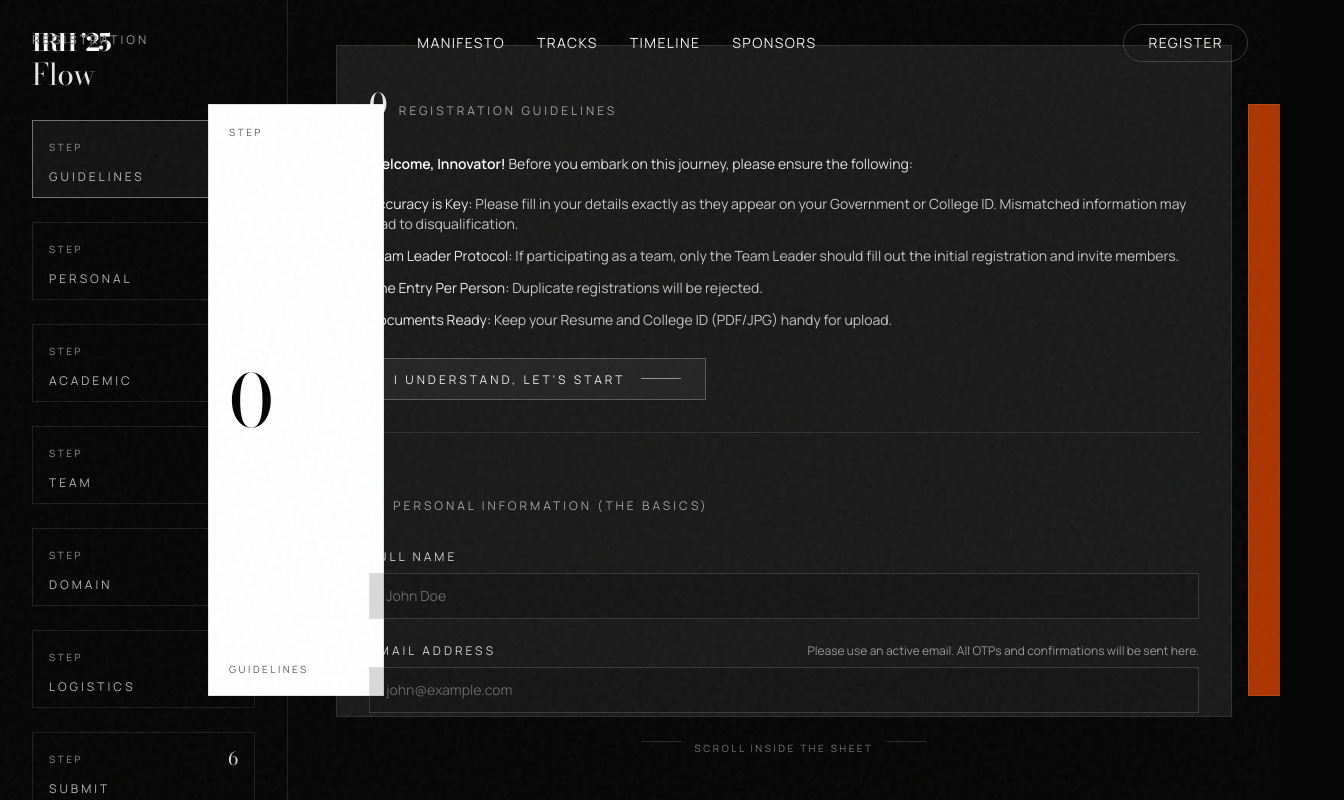
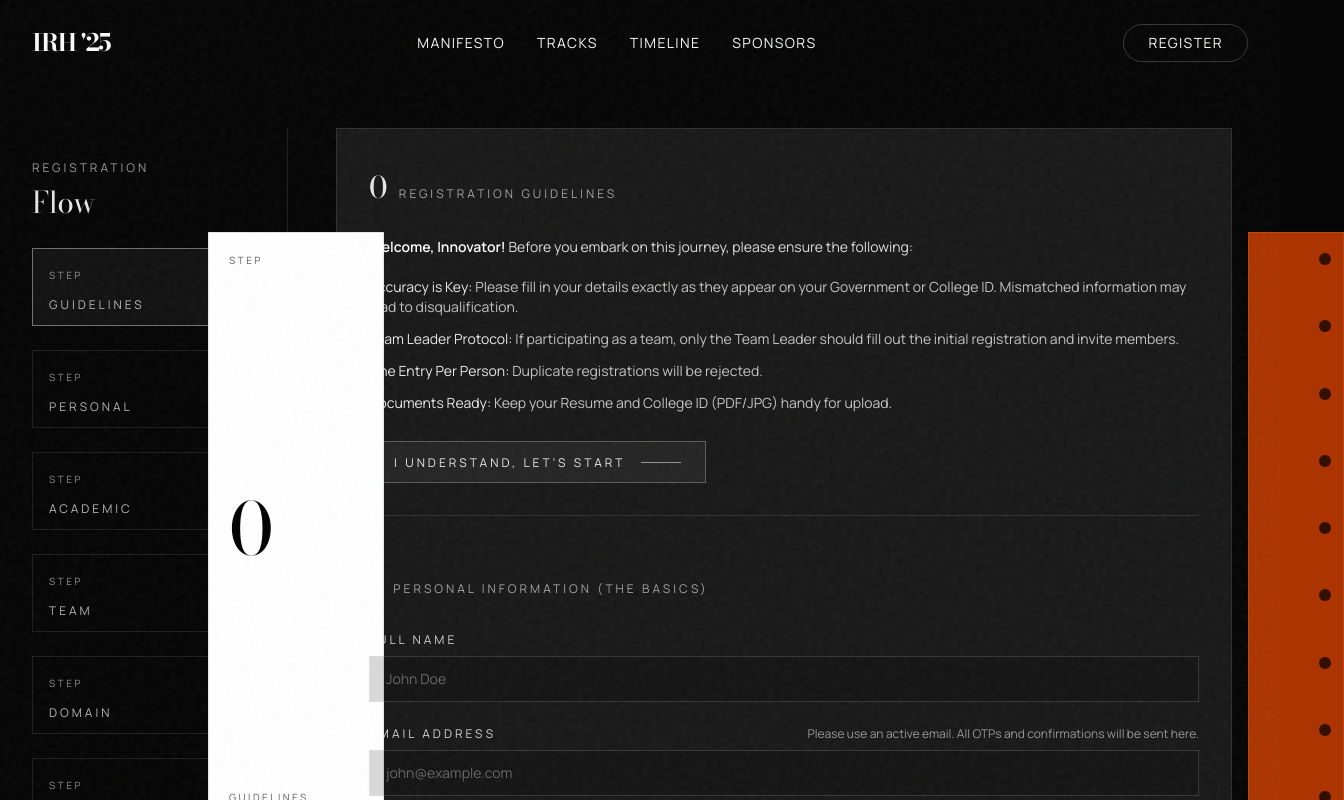
Before and after one commit to Shubh6665/IndoRussia-Hackathon, a Next.js app: page /register in a window 1280 px wide. Shown: the top 800 px of the page, 1344 px wide, since content can reach past the window. Built offline with nearby package versions, Linux system fonts and the light colour scheme.

Commit message:
added regsiter scroll

```diff
--- a/components/register/RegistrationExperience.tsx
+++ b/components/register/RegistrationExperience.tsx
@@ -3,6 +3,7 @@
 import { useEffect, useMemo, useRef, useState } from "react";
 import gsap from "gsap";
 import ScrollTrigger from "gsap/ScrollTrigger";
+import ScrollToPlugin from "gsap/ScrollToPlugin";
 import confetti from "canvas-confetti";
 import { CheckCircle2 } from "lucide-react";
 
@@ -277,7 +278,7 @@ function SerialPage({
   }, [active]);
 
   return (
-    <div className="pointer-events-none absolute -left-20 top-1/2 h-[74svh] w-44 -translate-y-1/2 overflow-hidden border border-black/10 bg-white text-black">
+    <div className="pointer-events-none absolute -left-20 top-1/2 z-0 h-[74svh] w-44 -translate-y-1/2 overflow-hidden border border-black/10 bg-white text-black">
       <div ref={trackRef} className="h-full w-full">
         {steps.map((s) => (
           <div key={s.id} className="flex h-[74svh] w-full flex-col justify-between p-5">
@@ -299,7 +300,7 @@ function SerialPage({
 
 function RightOrangeStrip() {
   return (
-    <div className="pointer-events-none absolute -right-16 top-1/2 h-[74svh] w-24 -translate-y-1/2 border border-white/10 bg-orange-600/70">
+    <div className="pointer-events-none absolute -right-16 top-1/2 z-0 h-[74svh] w-24 -translate-y-1/2 border border-white/10 bg-orange-600/70">
       <div className="absolute inset-y-0 right-3 flex flex-col items-center justify-between py-5">
         {Array.from({ length: 9 }).map((_, i) => (
           <div
@@ -397,10 +398,7 @@ export default function RegistrationExperience() {
   }, [form.participationMode, form.teamSize]);
 
   useEffect(() => {
-    gsap.registerPlugin(ScrollTrigger);
-
-    const scroller = scrollerRef.current;
-    if (!scroller) return;
+    gsap.registerPlugin(ScrollTrigger, ScrollToPlugin);
 
     const triggers: ScrollTrigger[] = [];
 
@@ -408,7 +406,6 @@ export default function RegistrationExperience() {
       if (!el) return;
       const t = ScrollTrigger.create({
         trigger: el,
-        scroller,
         start: "top 55%",
         end: "bottom 55%",
         onEnter: () => setActiveStep(index),
@@ -421,29 +418,43 @@ export default function RegistrationExperience() {
       y: -20,
       ease: "none",
       scrollTrigger: {
-        trigger: scroller,
-        scroller,
+        trigger: document.body,
         start: "top top",
         end: "bottom bottom",
         scrub: true,
       },
     });
 
+    const layoutAnim = gsap.timeline({
+      scrollTrigger: {
+        trigger: document.body,
+        start: "top top",
+        end: "+=150",
+        scrub: 1,
+      },
+    });
+
+    layoutAnim
+      .to("#registration-container", { paddingTop: 0, duration: 1 }, 0)
+      .to("#registration-sidebar", { top: 0, height: "100vh", duration: 1 }, 0)
+      .to("nav", { yPercent: -100, duration: 1 }, 0);
+
+    ScrollTrigger.refresh();
+
     return () => {
       parallax.scrollTrigger?.kill();
       parallax.kill();
       triggers.forEach((t) => t.kill());
+      layoutAnim.kill();
     };
   }, []);
 
   const scrollToStep = (index: number) => {
-    const scroller = scrollerRef.current;
     const el = sectionsRef.current[index];
-    if (!scroller || !el) return;
+    if (!el) return;
 
-    const top = el.offsetTop;
-    gsap.to(scroller, {
-      scrollTop: top,
+    gsap.to(window, {
+      scrollTo: { y: el, offsetY: 50 },
       duration: 0.9,
       ease: "power3.inOut",
     });
@@ -484,12 +495,18 @@ export default function RegistrationExperience() {
   };
 
   return (
-    <div className="relative h-[100svh] w-full overflow-hidden bg-background text-foreground pt-24">
-      <div className="noise-bg" aria-hidden />
+    <div className="relative min-h-screen w-full bg-background text-foreground">
+      <div className="noise-bg fixed inset-0 pointer-events-none" aria-hidden />
 
-      <div className="absolute inset-0 flex">
+      <div
+        id="registration-container"
+        className="flex min-h-screen pt-32 transition-all duration-700 ease-out"
+      >
         {/* Left rail */}
-        <aside className="hidden h-full w-[18rem] shrink-0 border-r border-white/10 md:flex">
+        <aside
+          id="registration-sidebar"
+          className="hidden sticky top-32 h-[calc(100vh-8rem)] w-[18rem] shrink-0 border-r border-white/10 md:flex"
+        >
           <div className="flex h-full w-full flex-col justify-between p-8">
             <div className="space-y-7" data-register-parallax>
               <div className="space-y-2">
@@ -534,26 +551,22 @@ export default function RegistrationExperience() {
               </div>
             </div>
 
-            <div className="space-y-3" data-register-parallax>
-              <div className="h-[1px] w-full bg-white/10" />
-              <p className="font-sans text-xs text-white/55">
-                Fill carefully. Wrong details can disqualify.
-              </p>
-            </div>
+
           </div>
         </aside>
 
         {/* Center stage */}
-        <div className="relative flex h-full flex-1 items-center justify-center">
-          <div className="relative mx-auto w-full max-w-6xl px-6">
-            <SerialPage steps={steps} active={activeStep} />
-            <RightOrangeStrip />
+        <div className="relative flex flex-1 justify-center">
+          <div className="relative mx-auto w-full max-w-6xl px-6 pb-32">
+            <div className="absolute inset-0 pointer-events-none z-0">
+              <div className="sticky top-0 h-screen w-full">
+                <SerialPage steps={steps} active={activeStep} />
+                <RightOrangeStrip />
+              </div>
+            </div>
 
-            <div className="relative mx-auto h-[calc(100svh-8rem)] w-full max-w-4xl border border-white/10 bg-white/8">
-              <div
-                ref={scrollerRef}
-                className="h-full w-full overflow-y-auto px-8 py-10 no-scrollbar"
-              >
+            <div className="relative z-10 mx-auto w-full max-w-4xl border border-white/10 bg-white/8">
+              <div ref={scrollerRef} className="w-full px-8 py-10">
                 {/* Step 0 */}
                 <section
                   ref={(el) => {
--- a/components/ui/SmoothScroll.tsx
+++ b/components/ui/SmoothScroll.tsx
@@ -1,10 +1,19 @@
 "use client";
 
 import { ReactNode, useEffect } from "react";
+import { usePathname } from "next/navigation";
 import Lenis from "lenis";
+import gsap from "gsap";
+import ScrollTrigger from "gsap/ScrollTrigger";
 
 export default function SmoothScroll({ children }: { children: ReactNode }) {
+  const pathname = usePathname();
+
   useEffect(() => {
+    // if (pathname?.startsWith("/register")) return;
+
+    gsap.registerPlugin(ScrollTrigger);
+
     const lenis = new Lenis({
       duration: 1.2,
       easing: (t) => Math.min(1, 1.001 - Math.pow(2, -10 * t)),
@@ -13,17 +22,21 @@ export default function SmoothScroll({ children }: { children: ReactNode }) {
       smoothWheel: true,
     });
 
-    function raf(time: number) {
-      lenis.raf(time);
-      requestAnimationFrame(raf);
-    }
+    lenis.on("scroll", ScrollTrigger.update);
 
-    requestAnimationFrame(raf);
+    const tickerFn = (time: number) => {
+      lenis.raf(time * 1000);
+    };
+
+    gsap.ticker.add(tickerFn);
+
+    gsap.ticker.lagSmoothing(0);
 
     return () => {
       lenis.destroy();
+      gsap.ticker.remove(tickerFn);
     };
-  }, []);
+  }, [pathname]);
 
   return <>{children}</>;
 }
```
